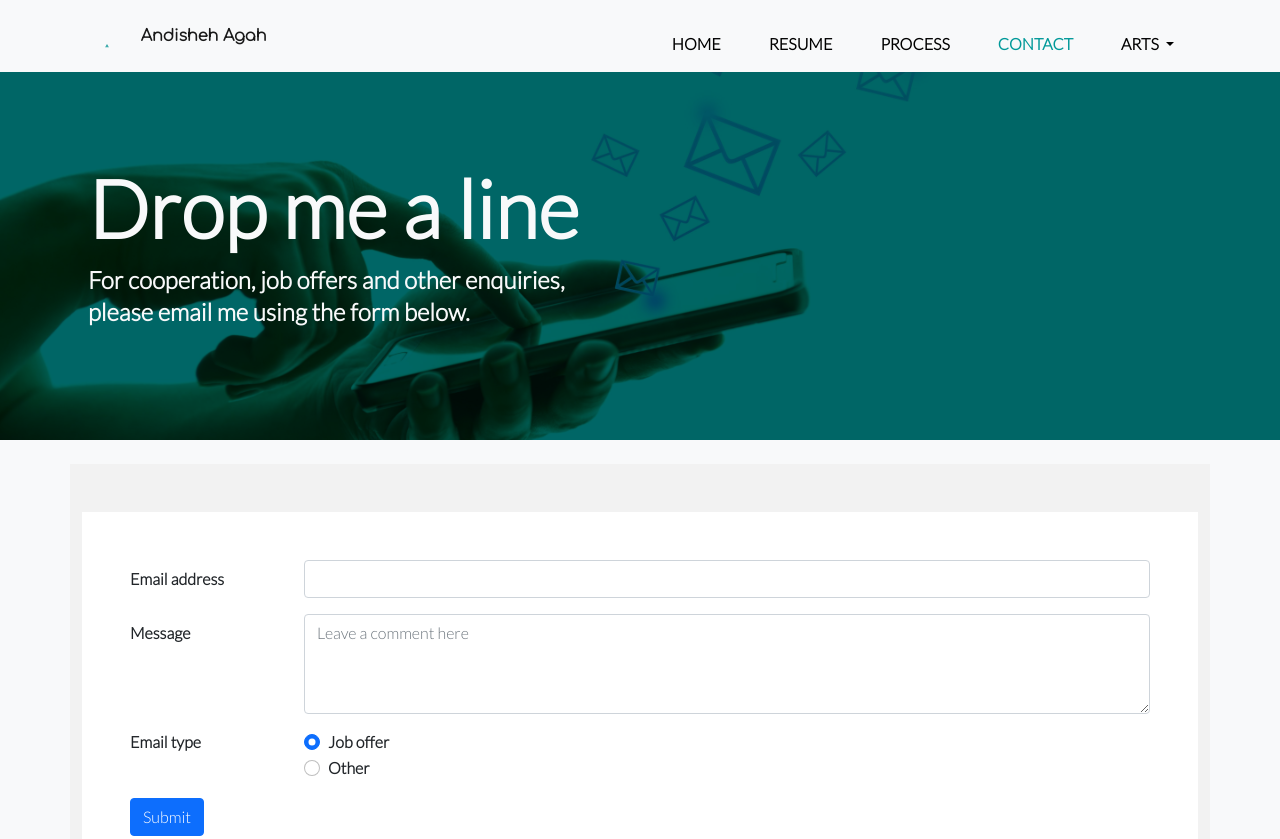
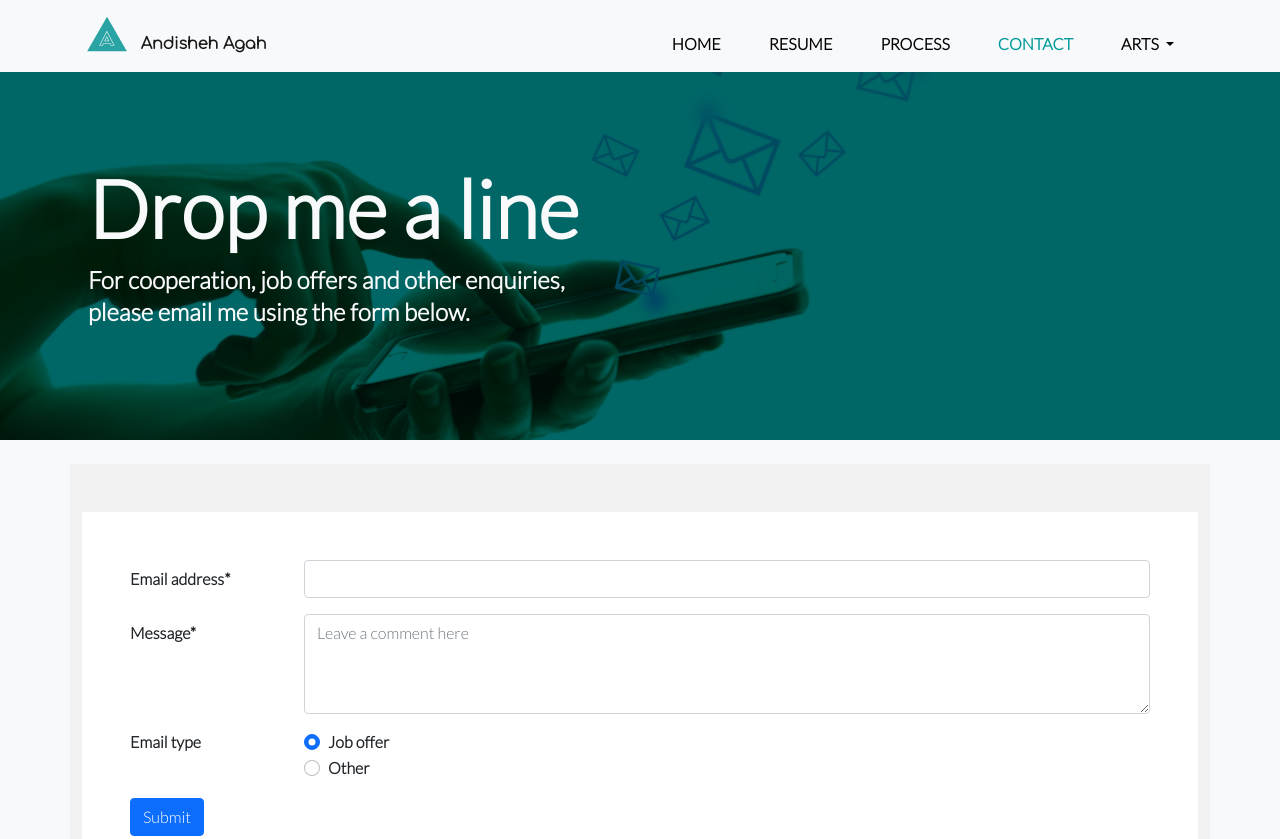
Before and after one commit to agahandi/agahandi.github.io, a plain HTML site: page contact.html in a window 1280 px wide. Shown: the top 839 px of the page. Drawn offline with nearby package versions, Linux system fonts and the light colour scheme.

Commit message:
Add files via upload

```diff
--- a/contact.html
+++ b/contact.html
@@ -19,7 +19,7 @@
   <nav class="navbar navbar-expand-lg navbar-light bg-light">
 <div class="container">
   <a id="wordmark" class="navbar-brand" href="index.html">
-  <img src="img/Logo.svg" alt="logo" class="d-inline-block me-1 align-bottom" width="50" height="4">
+  <img src="img/Logo.svg" alt="logo" class="d-inline-block me-1 align-bottom" width="50" height="40">
       Andisheh Agah
     </a>
     <button class="navbar-toggler" type="button" data-bs-toggle="collapse" data-bs-target="#navbarNavDropdown" aria-controls="navbarNavDropdown" aria-expanded="false" aria-label="Toggle navigation">
@@ -73,7 +73,7 @@
 <div class="tab-pane fade show active bg-white p-5 mb-5" id="Contant-tab-pane" role="tabpanel" aria-labelledby="Contant-tab" tabindex="0">
   <form class="needs-validation" novalidate>
   <div class="row mb-3">
-    <label for="inputEmail3" class="col-sm-2 col-form-label">Email address</label>
+    <label for="inputEmail3" class="col-sm-2 col-form-label">Email address*</label>
     <div class="col-sm-10">
       <input required type="email" class="form-control" id="inputEmail3">
       <div class="invalid-feedback">
@@ -82,7 +82,7 @@
     </div>
   </div>
   <div class="row mb-3">
-    <label for="inputMessage3" class="col-sm-2 col-form-label">Message</label>
+    <label for="inputMessage3" class="col-sm-2 col-form-label">Message*</label>
     <div class="col-sm-10">
       <textarea required class="form-control" placeholder="Leave a comment here" id="commentMessage" style="height: 100px"></textarea>
       <div class="invalid-feedback">
```
Also changed, not shown: process.html (+3 -3 lines), quilling.html (+3 -1 lines).
